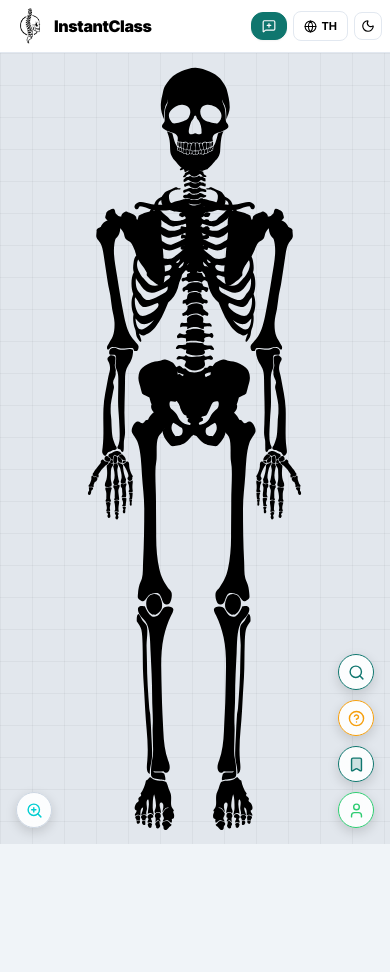
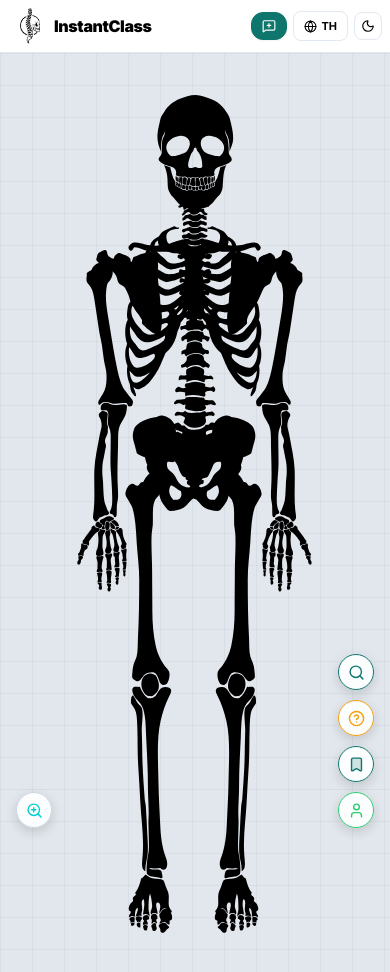
Before and after one commit to peetstk-cyber/InstantClass, a React (Vite) app: page / in a window 390 px wide. Before the commit the page ends 844 px from the top, so only its background shows below. Built offline with nearby package versions, Linux system fonts and the light colour scheme.

Commit message:
อัพเดทเนื้อหาหน้าเว็บ

```diff
--- a/src/App.tsx
+++ b/src/App.tsx
@@ -189,7 +189,7 @@ function App() {
   }, []);
 
   return (
-    <div className={`flex flex-col h-full h-[100dvh] max-h-[100dvh] w-full overflow-hidden transition-colors duration-300 ${darkMode ? "bg-[#0E1117] text-slate-100" : "bg-[#EAECEF] text-[#101828]"}`}>
+    <div className={`flex flex-col min-h-screen md:h-full md:h-[100dvh] md:max-h-[100dvh] w-full overflow-x-hidden md:overflow-hidden transition-colors duration-300 ${darkMode ? "bg-[#0E1117] text-slate-100" : "bg-[#EAECEF] text-[#101828]"}`}>
       {/* ── Header ── */}
       <TopNavBar
         darkMode={darkMode}
@@ -209,7 +209,7 @@ function App() {
       />
 
       {/* ── Main body layout ── */}
-      <div className="flex flex-1 overflow-hidden relative">
+      <div className="flex flex-1 md:overflow-hidden relative">
         {/* Left sidebar - Hidden on mobile */}
         <LeftSidebar
           darkMode={darkMode}
--- a/src/components/canvas/InteractiveSkeleton.tsx
+++ b/src/components/canvas/InteractiveSkeleton.tsx
@@ -15,9 +15,9 @@ export const InteractiveSkeleton = ({
   darkMode
 }: InteractiveSkeletonProps) => {
   return (
-    <div className="w-full h-full flex items-center justify-center p-0.5 sm:p-2 overflow-hidden">
-      <div className="relative w-full h-full flex justify-center items-center overflow-hidden">
-        <svg version="1.2" xmlns="http://www.w3.org/2000/svg" viewBox="0 0 245 865" width="245" height="865" className="h-full w-auto max-h-full object-contain">
+    <div className="w-full h-full flex items-center justify-center p-1 sm:p-2 overflow-visible md:overflow-hidden">
+      <div className="relative w-full h-full flex justify-center items-center overflow-visible md:overflow-hidden">
+        <svg version="1.2" xmlns="http://www.w3.org/2000/svg" viewBox="0 0 245 865" width="245" height="865" className="h-[750px] sm:h-[820px] md:h-full w-auto max-h-none md:max-h-full object-contain">
 
 	<g >
 	</g>
--- a/src/components/canvas/SkeletonCanvas.tsx
+++ b/src/components/canvas/SkeletonCanvas.tsx
@@ -70,11 +70,10 @@ export function SkeletonCanvas({
         background: bg,
         flex: 1,
         position: "relative",
-        overflow: "hidden",
         cursor: canPan ? (isDragging ? "grabbing" : "grab") : "default",
-        touchAction: canPan ? "none" : "auto",
+        touchAction: canPan ? "none" : "pan-y",
       }}
-      className="flex flex-col items-center justify-center w-full h-full select-none"
+      className="flex flex-col items-center justify-center w-full min-h-[820px] md:min-h-0 md:h-full md:overflow-hidden select-none py-6 md:py-0"
       onPointerDown={handlePointerDown}
       onPointerMove={handlePointerMove}
       onPointerUp={handlePointerUp}
@@ -97,14 +96,10 @@ export function SkeletonCanvas({
         style={{
           transform: `scale(${zoom}) translate(${pan.x}px, ${pan.y}px)`,
           transition: isDragging ? "none" : "transform 0.2s ease",
-          height: "100%",
-          width: "100%",
-          display: "flex",
-          alignItems: "center",
-          justifyContent: "center",
         }}
+        className="w-full h-full min-h-[780px] md:min-h-0 flex items-center justify-center"
       >
-        <div style={{ height: "100%", width: "100%", maxHeight: "100%", display: "flex", justifyContent: "center", alignItems: "center" }}>
+        <div className="w-full h-full max-h-full flex justify-center items-center">
           <InteractiveSkeleton
             selectedBoneId={selectedBoneId}
             hoveredBoneId={hoveredBoneId}
@@ -116,7 +111,7 @@ export function SkeletonCanvas({
       </div>
 
       {/* Small Floating Zoom Control at Bottom-Left */}
-      <div className="absolute bottom-4 left-4 z-30 flex flex-col items-start gap-2">
+      <div className="fixed md:absolute bottom-4 left-4 z-30 flex flex-col items-start gap-2">
         {/* Zoom Slider Popover */}
         {showZoomSlider && (
           <div className="flex items-center gap-2.5 px-3.5 py-2 rounded-2xl bg-[#161B27]/95 text-slate-200 border border-[#00CED1]/30 backdrop-blur-xl shadow-2xl animate-scale-in">
--- a/src/components/layout/TopNavBar.tsx
+++ b/src/components/layout/TopNavBar.tsx
@@ -94,7 +94,7 @@ export function TopNavBar({
         color: text,
         paddingTop: "calc(8px + env(safe-area-inset-top, 0px))",
       }}
-      className="flex items-center justify-between md:justify-start gap-2 md:gap-3.5 px-2 sm:px-3 md:px-4 pb-2 md:pb-2.5 z-30 flex-shrink-0"
+      className="sticky top-0 flex items-center justify-between md:justify-start gap-2 md:gap-3.5 px-2 sm:px-3 md:px-4 pb-2 md:pb-2.5 z-30 flex-shrink-0"
     >
       {/* Logo (5 clicks to open Admin Tool) */}
       <div
--- a/src/index.css
+++ b/src/index.css
@@ -69,12 +69,30 @@
 *, *::before, *::after { box-sizing: border-box; }
 
 html, body, #root {
-  height: 100%;
-  height: 100dvh;
   width: 100%;
-  overflow: hidden;
   margin: 0;
   padding: 0;
+}
+
+@media (min-width: 768px) {
+  html, body, #root {
+    height: 100%;
+    height: 100dvh;
+    overflow: hidden;
+  }
+}
+
+@media (max-width: 767px) {
+  html, body {
+    min-height: 100%;
+    overflow-x: hidden;
+    overflow-y: auto;
+    -webkit-overflow-scrolling: touch;
+  }
+  #root {
+    min-height: 100%;
+    min-height: 100dvh;
+  }
 }
 
 html { scroll-behavior: smooth; }
```
